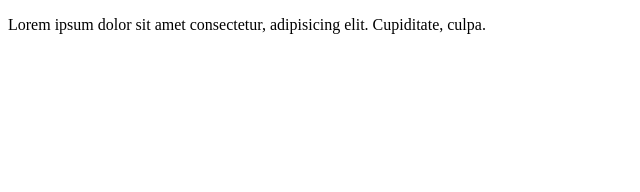
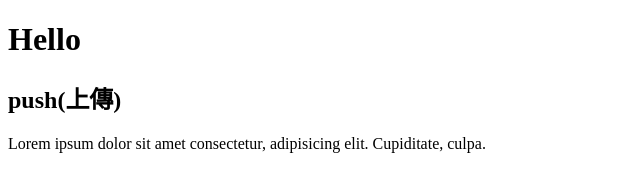
Before and after one commit to kmymari59/project2git, a plain HTML site: page index.html in a window 1280 px wide. Shown: the whole page, without its empty margins (0-640 px from the left). Drawn offline with Linux system fonts and the light colour scheme.

Commit message:
push
上傳

```diff
--- a/index.html
+++ b/index.html
@@ -7,7 +7,8 @@
     <title>Document</title>
 </head>
 <body>
-
+    <h1>Hello</h1>
+    <h2>push(上傳)</h2>
     <p>Lorem ipsum dolor sit amet consectetur, adipisicing elit. Cupiditate, culpa.</p>
 </body>
 </html>
```
